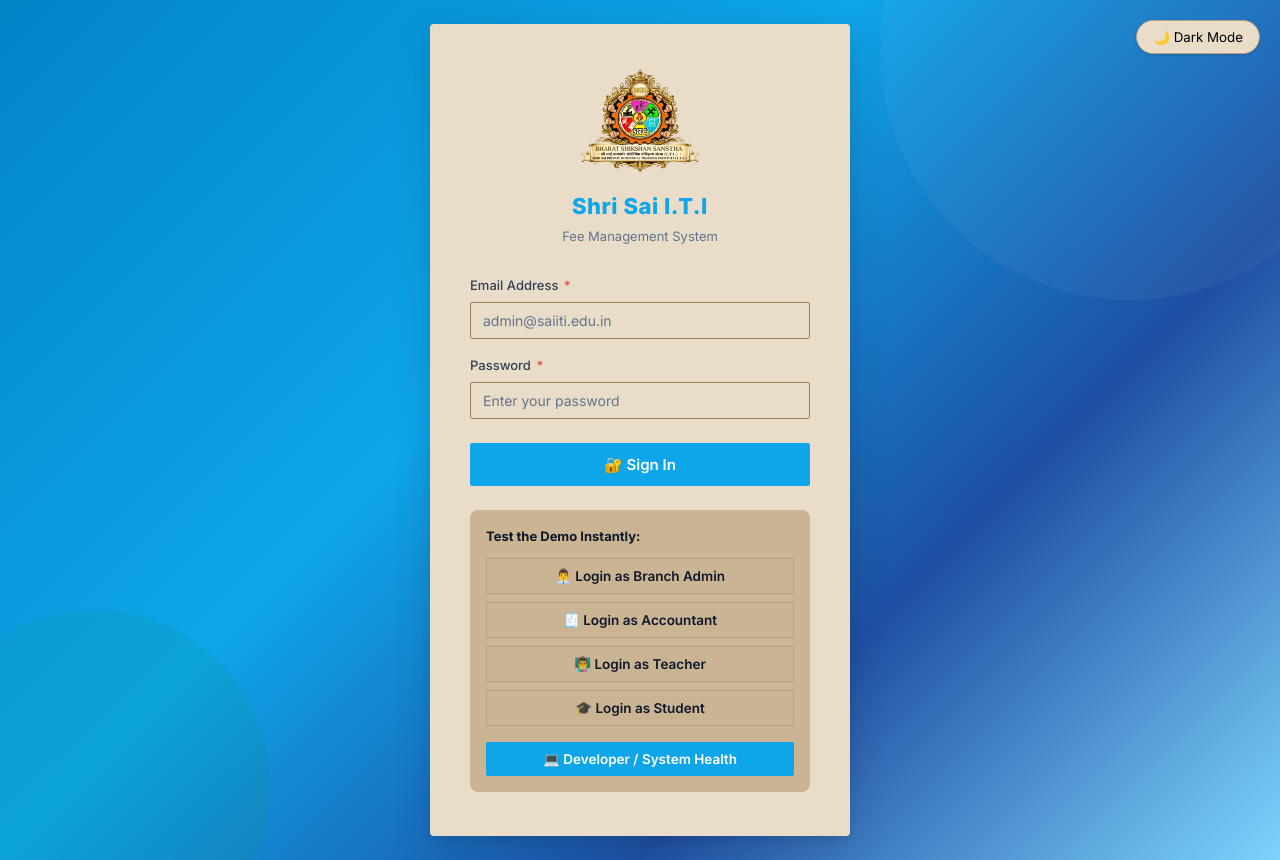
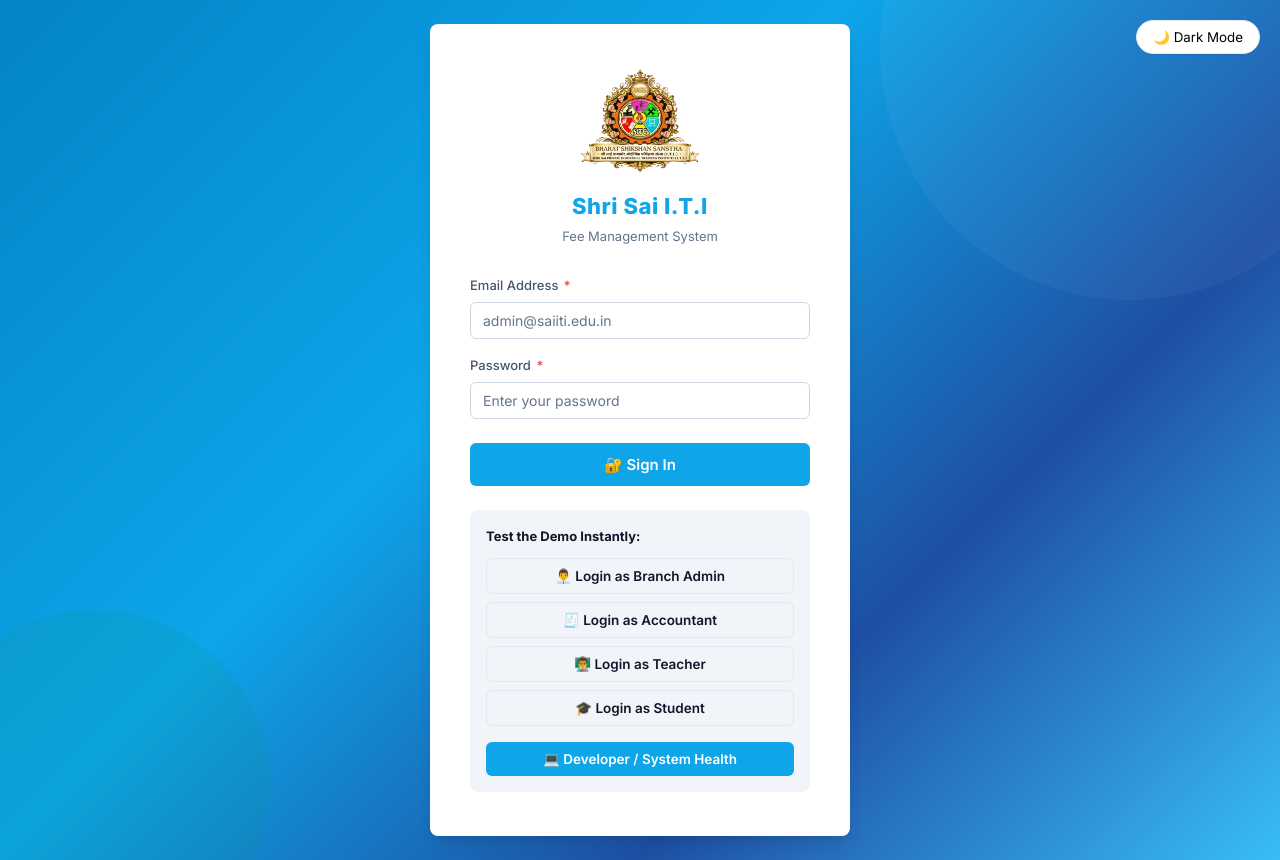
Before and after one commit to Rushikesh5102/BSS-SSITI-ERP-and-Fee-System, a Next.js app in the folder frontend/: page /login in a window 1280 px wide. Built offline with nearby package versions, Linux system fonts and the light colour scheme.

Commit message:
design: upgrade color variables and header styles to sleek dark-sidebar light-content theme

```diff
--- a/frontend/src/styles/globals.css
+++ b/frontend/src/styles/globals.css
@@ -2,48 +2,47 @@
 
 @import url('https://fonts.googleapis.com/css2?family=Inter:wght@300;400;500;600;700;800&display=swap');
 
-/* ─── CSS Custom Properties ───────────────────────────────────────────────── */
 :root {
-  /* Brand Colors (Elegant Sky Blue) */
+  /* Brand Colors (Elegant Sky Blue / Indigo) */
   --primary: #0ea5e9;       /* Sky Blue */
   --primary-dark: #0284c7;  /* Deep Sky Blue */
-  --primary-light: #7dd3fc; /* Soft Sky Blue */
+  --primary-light: #38bdf8; /* Soft Sky Blue */
   --accent: #f59e0b;        /* Golden Accent */
   --accent-light: #fbbf24;
   --danger: #ef4444;
   --warning: #f97316;
   --info: #0ea5e9;
 
-  /* Neutrals (Darker Beige as requested) */
-  --bg: #d8c3a5;           /* Solid Dark Beige */
-  --surface: #e9dcc9;      /* Lighter Beige for cards to stand out */
-  --surface-2: #cbb493;    /* Even deeper beige for secondary elements */
-  --border: #ba9f7a;       /* Prominent Beige Border */
-  --border-dark: #9e815b;  /* Deep khaki border */
+  /* Neutrals (Sleek Slate/White) */
+  --bg: #f8fafc;           /* Light grey-blue slate bg */
+  --surface: #ffffff;      /* Pure white for cards */
+  --surface-2: #f1f5f9;    /* Slate-100 */
+  --border: #e2e8f0;       /* Slate-200 border */
+  --border-dark: #cbd5e1;  /* Slate-300 */
 
   /* Text */
   --text-primary: #0f172a;   /* Slate 900 */
-  --text-secondary: #334155; /* Slate 700 */
+  --text-secondary: #475569; /* Slate 600 */
   --text-muted: #64748b;     /* Slate 500 */
   --text-on-primary: #ffffff;
 
   /* Sidebar */
-  --sidebar-bg: #0284c7;     /* Deep Sky Blue Sidebar */
-  --sidebar-text: #f0f9ff;   /* Sky tint white */
-  --sidebar-hover: rgba(255,255,255,0.15);
-  --sidebar-active: rgba(255,255,255,0.25);
+  --sidebar-bg: #0f172a;     /* Professional Deep Slate */
+  --sidebar-text: #94a3b8;   /* Muted Slate Text */
+  --sidebar-hover: rgba(255,255,255,0.06);
+  --sidebar-active: #0ea5e9;
   --sidebar-width: 260px;
 
   /* Shadows */
-  --shadow-sm: 0 1px 3px rgba(0,0,0,0.08), 0 1px 2px rgba(0,0,0,0.05);
-  --shadow-md: 0 4px 16px rgba(0,0,0,0.10), 0 2px 6px rgba(0,0,0,0.06);
-  --shadow-lg: 0 10px 40px rgba(0,0,0,0.12), 0 4px 14px rgba(0,0,0,0.08);
+  --shadow-sm: 0 1px 2px rgba(0,0,0,0.05);
+  --shadow-md: 0 4px 6px -1px rgba(0,0,0,0.1), 0 2px 4px -1px rgba(0,0,0,0.06);
+  --shadow-lg: 0 10px 15px -3px rgba(0,0,0,0.1), 0 4px 6px -2px rgba(0,0,0,0.05);
 
   /* Radii */
-  --radius-sm: 2px;
-  --radius-md: 4px;
-  --radius-lg: 8px;
-  --radius-xl: 12px;
+  --radius-sm: 6px;
+  --radius-md: 8px;
+  --radius-lg: 12px;
+  --radius-xl: 16px;
 
   /* Transitions */
   --transition: 150ms ease;
@@ -62,11 +61,11 @@ html.dark {
     --info: #38bdf8;
 
     /* Neutrals */
-    --bg: #0f172a;
-    --surface: #1e293b;
-    --surface-2: #334155;
-    --border: #334155;
-    --border-dark: #475569;
+    --bg: #020617;           /* Slate 950 */
+    --surface: #0f172a;      /* Slate 900 */
+    --surface-2: #1e293b;    /* Slate 800 */
+    --border: #1e293b;
+    --border-dark: #334155;
 
     /* Text */
     --text-primary: #f8fafc;
@@ -75,15 +74,15 @@ html.dark {
     --text-on-primary: #ffffff;
 
     /* Sidebar */
-    --sidebar-bg: #020617;
+    --sidebar-bg: #030712;   /* Slate 950 */
     --sidebar-text: #94a3b8;
-    --sidebar-hover: rgba(255,255,255,0.05);
-    --sidebar-active: rgba(255,255,255,0.1);
+    --sidebar-hover: rgba(255,255,255,0.04);
+    --sidebar-active: #38bdf8;
 
     /* Shadows adjust for dark mode */
-    --shadow-sm: 0 1px 3px rgba(0,0,0,0.3);
-    --shadow-md: 0 4px 16px rgba(0,0,0,0.4);
-    --shadow-lg: 0 10px 40px rgba(0,0,0,0.5);
+    --shadow-sm: 0 1px 2px rgba(0,0,0,0.3);
+    --shadow-md: 0 4px 6px -1px rgba(0,0,0,0.4);
+    --shadow-lg: 0 10px 15px -3px rgba(0,0,0,0.5);
 }
 
 /* ─── Reset ───────────────────────────────────────────────────────────────── */
@@ -212,36 +211,33 @@ input, select, textarea { font-family: inherit; }
 .user-badge-role { color: var(--sidebar-text); font-size: 11px; text-transform: capitalize; }
 
 /* ─── Header & Footer ─────────────────────────────────────────────────────── */
-.header, .footer {
-  background: var(--sidebar-bg);
+.header {
+  background: var(--surface);
+  border-bottom: 1px solid var(--border);
+  padding: 0 28px;
+  height: 65px;
+  display: flex; align-items: center; justify-content: space-between;
+  position: sticky; top: 0; z-index: 50;
   box-shadow: var(--shadow-sm);
-  color: #ffffff;
 }
 
-.header {
-  border-bottom: 1px solid rgba(255, 255, 255, 0.1);
-  padding: 0 28px;
-  height: 60px;
-  display: flex; align-items: center; justify-content: space-between;
-  position: sticky; top: 0; z-index: 50;
-}
-
-.header-title { font-size: 17px; font-weight: 700; color: #ffffff; }
-.header-subtitle { font-size: 12px; color: var(--sidebar-text); }
+.header-title { font-size: 18px; font-weight: 700; color: var(--text-primary); }
+.header-subtitle { font-size: 11px; color: var(--text-muted); text-transform: uppercase; letter-spacing: 0.5px; }
 
 .header-actions { display: flex; align-items: center; gap: 12px; }
 
 .footer {
-  margin-top: auto;
+  background: var(--surface);
+  border-top: 1px solid var(--border);
   padding: 16px 28px;
   display: flex;
   align-items: center;
   justify-content: space-between;
   font-size: 13px;
-  border-top: 1px solid rgba(255, 255, 255, 0.1);
-  color: var(--sidebar-text);
+  color: var(--text-secondary);
 }
-.footer a { color: #ffffff; text-decoration: underline; }
+.footer a { color: var(--primary); text-decoration: none; font-weight: 500; }
+.footer a:hover { text-decoration: underline; }
 
 /* ─── Cards ───────────────────────────────────────────────────────────────── */
 .card {
```
